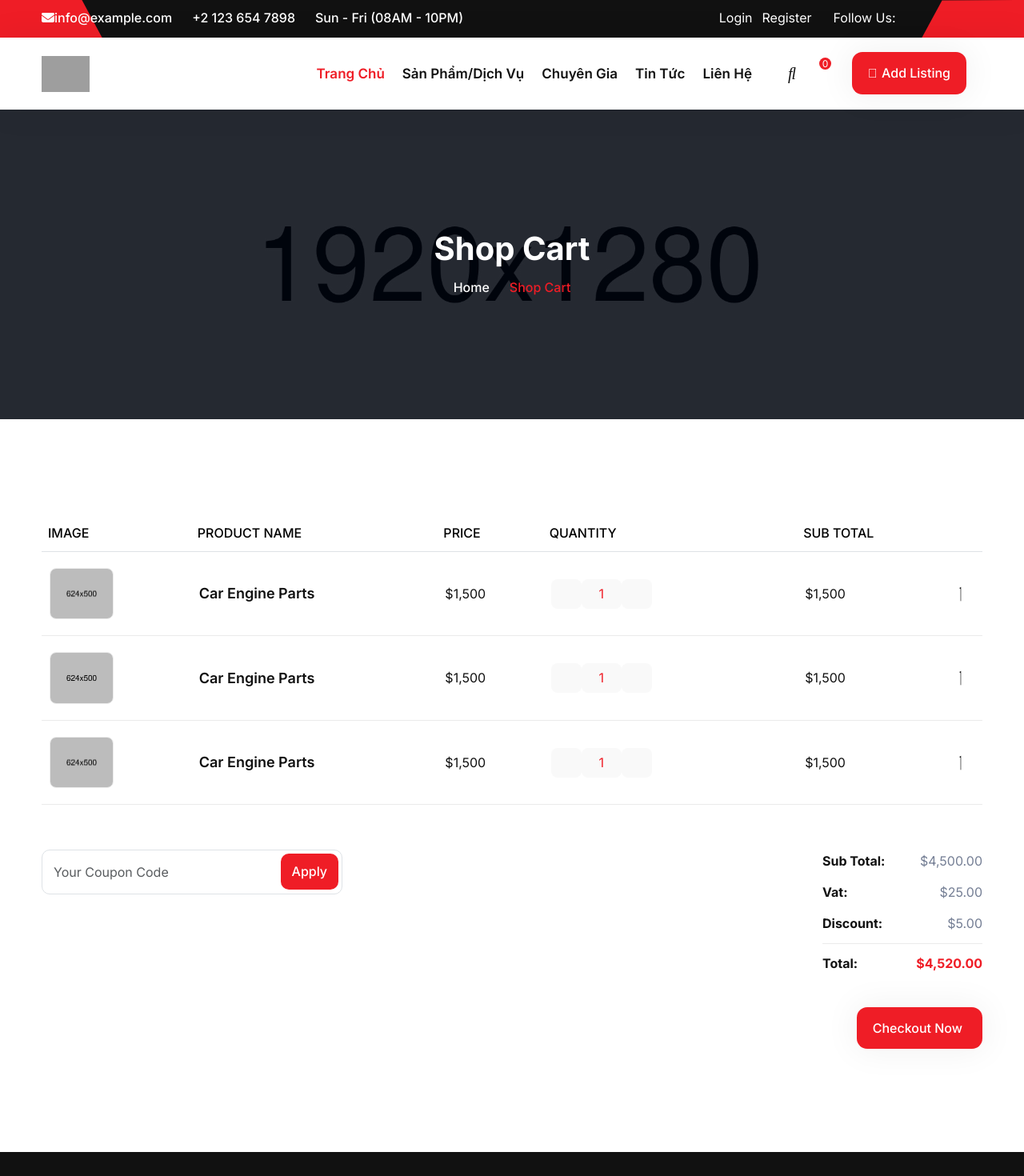
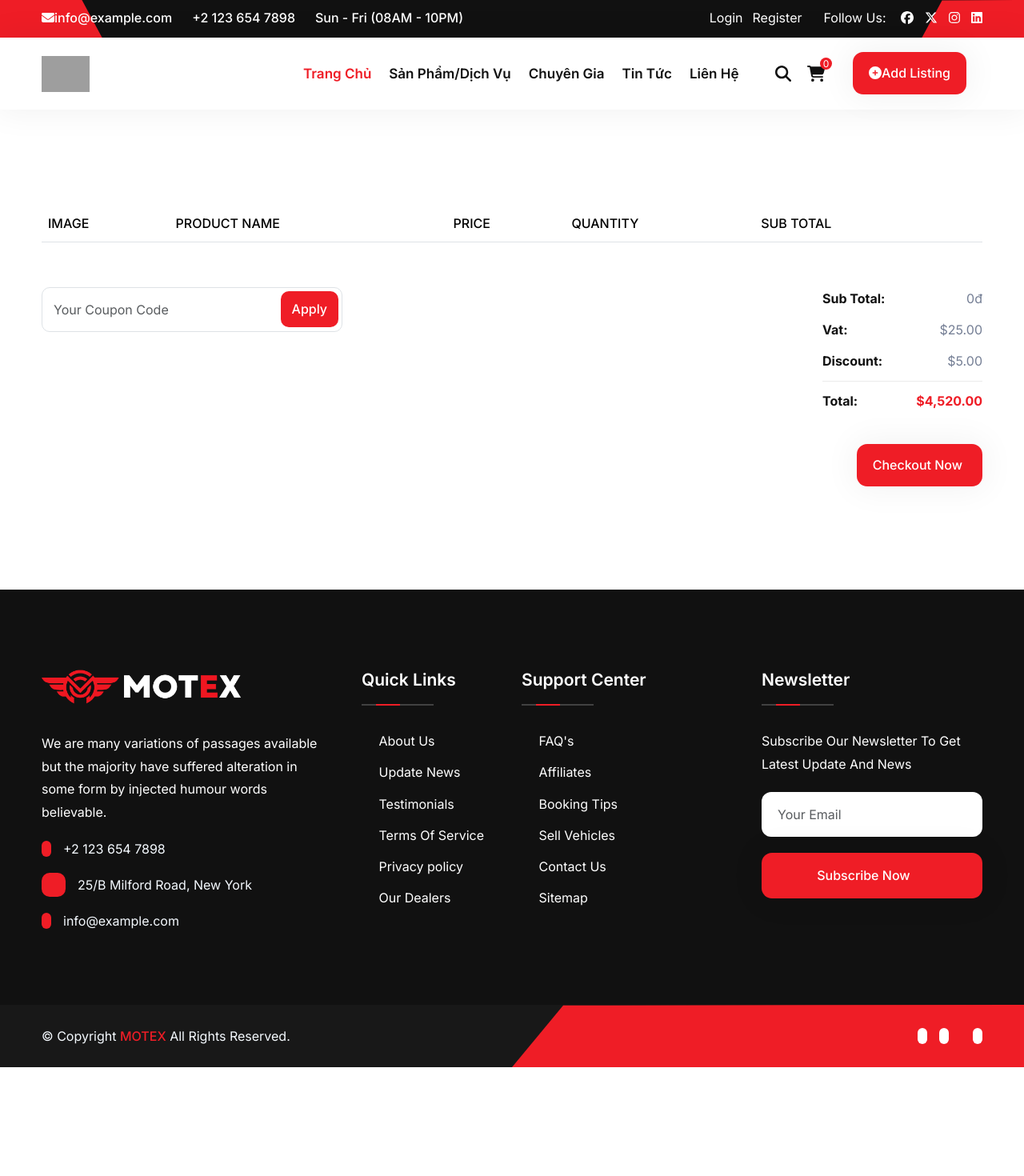
Before and after one commit to HuynhKhoaIT/fe-datxe, a Next.js app: page /gio-hang in a window 1280 px wide. Shown: the top 1470 px of the page at 80% size. After the commit the page ends 1334 px from the top, so only its background shows below. Built offline with nearby package versions, Linux system fonts and the light colour scheme; grey boxes are pictures that could not be loaded.

Commit message:
add to cart

```diff
--- a/package.json
+++ b/package.json
@@ -10,6 +10,7 @@
     },
     "dependencies": {
         "@fortawesome/fontawesome-svg-core": "^6.4.2",
+        "@fortawesome/free-brands-svg-icons": "^6.4.2",
         "@fortawesome/free-solid-svg-icons": "^6.4.2",
         "@fortawesome/react-fontawesome": "^0.2.0",
         "@types/node": "20.5.9",
--- a/src/app/components/header/header.tsx
+++ b/src/app/components/header/header.tsx
@@ -1,5 +1,8 @@
 'use client';
-import { faEnvelope } from '@fortawesome/free-solid-svg-icons';
+import { icon } from '@fortawesome/fontawesome-svg-core';
+import { faCartShopping, faCirclePlus, faEnvelope, faMagnifyingGlass } from '@fortawesome/free-solid-svg-icons';
+import { faFacebook, faInstagram, faLinkedin, faXTwitter } from '@fortawesome/free-brands-svg-icons';
+
 import { FontAwesomeIcon } from '@fortawesome/react-fontawesome';
 import Link from 'next/link';
 
@@ -44,16 +47,16 @@ const Header = () => {
                             <div className="header-top-social">
                                 <span>Follow Us: </span>
                                 <Link href="#">
-                                    <i className="fab fa-facebook"></i>
+                                    <FontAwesomeIcon icon={faFacebook} />
                                 </Link>
                                 <Link href="#">
-                                    <i className="fab fa-twitter"></i>
+                                    <FontAwesomeIcon icon={faXTwitter} />
                                 </Link>
                                 <Link href="#">
-                                    <i className="fab fa-instagram"></i>
+                                    <FontAwesomeIcon icon={faInstagram} />
                                 </Link>
                                 <Link href="#">
-                                    <i className="fab fa-linkedin"></i>
+                                    <FontAwesomeIcon icon={faLinkedin} />
                                 </Link>
                             </div>
                         </div>
@@ -97,7 +100,7 @@ const Header = () => {
                                     </Link>
                                 </li>
                                 <li className="nav-item">
-                                    <Link className="nav-link" href="san-pham">
+                                    <Link className="nav-link" href="/san-pham">
                                         Sản phẩm/Dịch vụ
                                     </Link>
                                 </li>
@@ -120,18 +123,19 @@ const Header = () => {
                             <div className="nav-right">
                                 <div className="search-btn">
                                     <button type="button" className="nav-right-link">
-                                        <i className="far fa-search"></i>
+                                        <FontAwesomeIcon icon={faMagnifyingGlass} />
                                     </button>
                                 </div>
                                 <div className="cart-btn">
-                                    <Link href="#" className="nav-right-link">
-                                        <i className="far fa-cart-plus"></i>
+                                    <Link href="/gio-hang" className="nav-right-link">
+                                        <FontAwesomeIcon icon={faCartShopping} />
                                         <span>0</span>
                                     </Link>
                                 </div>
                                 <div className="nav-right-btn mt-2">
                                     <Link href="#" className="theme-btn">
-                                        <span className="far fa-plus-circle"></span>Add Listing
+                                        <FontAwesomeIcon icon={faCirclePlus} />
+                                        Add Listing
                                     </Link>
                                 </div>
                                 <div className="sidebar-btn">
--- a/src/app/gio-hang/page.tsx
+++ b/src/app/gio-hang/page.tsx
@@ -1,18 +1,61 @@
-export default function Cart () {
+'use client';
+import React, { useEffect, useState } from 'react';
+import { faMinus, faPlus, faXmark } from '@fortawesome/free-solid-svg-icons';
+import { FontAwesomeIcon } from '@fortawesome/react-fontawesome';
+export default function Cart() {
+    const [cartData, setCartData] = useState<
+        { product: { id: number; name: string; price: number; thumbnail: string }; quantity: number }[]
+    >([]);
+    // tăng số lượng sản phẩm
+    const incrementQuantity = (productId: number) => {
+        const updateCartData = cartData.map((item) => {
+            if (item.product.id === productId) {
+                item.quantity += 1;
+            }
+            return item;
+        });
+        localStorage.setItem('cartData', JSON.stringify(updateCartData));
+        setCartData(updateCartData);
+    };
+    // giảm số lượng sản phẩm
+    const decrementQuantity = (productId: number) => {
+        const updateCartData = cartData.map((item) => {
+            if (item.product.id === productId && item.quantity > 1) {
+                item.quantity -= 1;
+            }
+            return item;
+        });
+        localStorage.setItem('cartData', JSON.stringify(updateCartData));
+        setCartData(updateCartData);
+    };
+
+    // Tính tổng tiền
+    const calculateSubTotal = () => {
+        let subTotal = 0;
+        cartData.forEach((item) => {
+            subTotal += item.product.price * item.quantity;
+        });
+        return subTotal;
+    };
+    // Xóa sản phẩm ra khỏi giỏ hàng
+    const deleteItem = (productId: number) => {
+        const updatedCartData = cartData.filter((item) => item.product.id !== productId);
+        localStorage.setItem('cartData', JSON.stringify(updatedCartData));
+        setCartData(updatedCartData);
+    };
+
+    useEffect(() => {
+        // Lấy dữ liệu từ Local Storage
+        const existingCartData = localStorage.getItem('cartData');
+        if (existingCartData) {
+            // Chuyển đổi chuỗi JSON thành mảng JavaScript
+            const parsedCartData = JSON.parse(existingCartData);
+            setCartData(parsedCartData);
+        }
+    }, []);
+
     return (
         <main className="main">
-
-        <div className="site-breadcrumb" style={{background: `url(assets/img/breadcrumb/01.jpg)`}}>
-            <div className="container">
-                <h2 className="breadcrumb-title">Shop Cart</h2>
-                <ul className="breadcrumb-menu">
-                    <li><a href="index.html">Home</a></li>
-                    <li className="active">Shop Cart</li>
-                </ul>
-            </div>
-        </div>
-
-
             <div className="shop-cart py-120">
                 <div className="container">
                     <div className="shop-cart-wrapper">
@@ -29,96 +72,57 @@ export default function Cart () {
                                     </tr>
                                 </thead>
                                 <tbody>
-                                <tr>
+                                    {cartData.map((item, index) => (
+                                        <tr key={index}>
                                             <td>
                                                 <div className="cart-img">
-                                            <img src="/assets/img/shop/01.jpg" alt=""/>
+                                                    <img src={item.product.thumbnail} alt="" />
                                                 </div>
                                             </td>
                                             <td>
-                                        <h5>Car Engine Parts</h5>
+                                                <h5>{item.product.name}</h5>
                                             </td>
                                             <td>
                                                 <div className="cart-price">
-                                            <span>$1,500</span>
+                                                    <span>{item.product.price.toLocaleString()}đ</span>
                                                 </div>
                                             </td>
                                             <td>
                                                 <div className="cart-qty">
-                                            <button className="minus-btn"><i className="fal fa-minus"></i></button>
-                                            <input className="quantity" type="text" value="1" />
-                                            <button className="plus-btn"><i className="fal fa-plus"></i></button>
+                                                    <button
+                                                        onClick={() => decrementQuantity(item.product.id)}
+                                                        className="minus-btn"
+                                                    >
+                                                        <FontAwesomeIcon icon={faMinus} />
+                                                    </button>
+                                                    <input
+                                                        className="quantity"
+                                                        type="text"
+                                                        value={item.quantity}
+                                                        readOnly
+                                                    />
+                                                    <button
+                                                        onClick={() => incrementQuantity(item.product.id)}
+                                                        className="plus-btn"
+                                                    >
+                                                        <FontAwesomeIcon icon={faPlus} />
+                                                    </button>
                                                 </div>
                                             </td>
                                             <td>
                                                 <div className="cart-sub-total">
-                                            <span>$1,500</span>
+                                                    <span>
+                                                        {(item.product.price * item.quantity).toLocaleString()}đ
+                                                    </span>
                                                 </div>
                                             </td>
                                             <td>
-                                        <a href="#" className="cart-remove"><i className="far fa-times"></i></a>
+                                                <a onClick={() => deleteItem(item.product.id)} className="cart-remove">
+                                                    <FontAwesomeIcon icon={faXmark} />
+                                                </a>
                                             </td>
                                         </tr>
-                                <tr>
-                                    <td>
-                                        <div className="cart-img">
-                                            <img src="/assets/img/shop/02.jpg" alt=""/>
-                                        </div>
-                                    </td>
-                                    <td>
-                                        <h5>Car Engine Parts</h5>
-                                    </td>
-                                    <td>
-                                        <div className="cart-price">
-                                            <span>$1,500</span>
-                                        </div>
-                                    </td>
-                                    <td>
-                                        <div className="cart-qty">
-                                            <button className="minus-btn"><i className="fal fa-minus"></i></button>
-                                            <input className="quantity" type="text" value="1" />
-                                            <button className="plus-btn"><i className="fal fa-plus"></i></button>
-                                        </div>
-                                    </td>
-                                    <td>
-                                        <div className="cart-sub-total">
-                                            <span>$1,500</span>
-                                        </div>
-                                    </td>
-                                    <td>
-                                        <a href="#" className="cart-remove"><i className="far fa-times"></i></a>
-                                    </td>
-                                </tr>
-                                <tr>
-                                    <td>
-                                        <div className="cart-img">
-                                            <img src="/assets/img/shop/03.jpg" alt=""/>
-                                        </div>
-                                    </td>
-                                    <td>
-                                        <h5>Car Engine Parts</h5>
-                                    </td>
-                                    <td>
-                                        <div className="cart-price">
-                                            <span>$1,500</span>
-                                        </div>
-                                    </td>
-                                    <td>
-                                        <div className="cart-qty">
-                                            <button className="minus-btn"><i className="fal fa-minus"></i></button>
-                                            <input className="quantity" type="text" value="1"/>
-                                            <button className="plus-btn"><i className="fal fa-plus"></i></button>
-                                        </div>
-                                    </td>
-                                    <td>
-                                        <div className="cart-sub-total">
-                                            <span>$1,500</span>
-                                        </div>
-                                    </td>
-                                    <td>
-                                        <a href="#" className="cart-remove"><i className="far fa-times"></i></a>
-                                    </td>
-                                </tr>
+                                    ))}
                                 </tbody>
                             </table>
                         </div>
@@ -127,22 +131,38 @@ export default function Cart () {
                                 <div className="col-md-6 col-lg-4">
                                     <div className="cart-coupon">
                                         <div className="form-group">
-                                        <input type="text" className="form-control" placeholder="Your Coupon Code"/>
-                                        <button className="coupon-btn" type="submit">Apply <i className="fas fa-arrow-right-long"></i></button>
+                                            <input
+                                                type="text"
+                                                className="form-control"
+                                                placeholder="Your Coupon Code"
+                                            />
+                                            <button className="coupon-btn" type="submit">
+                                                Apply <i className="fas fa-arrow-right-long"></i>
+                                            </button>
                                         </div>
                                     </div>
                                 </div>
                                 <div className="col-md-6 col-lg-8">
                                     <div className="cart-summary">
                                         <ul>
-                                        <li><strong>Sub Total:</strong> <span>$4,500.00</span></li>
-                                        <li><strong>Vat:</strong> <span>$25.00</span></li>
-                                        <li><strong>Discount:</strong> <span>$5.00</span></li>
-                                        <li className="cart-total"><strong>Total:</strong> <span>$4,520.00</span></li>
+                                            <li>
+                                                <strong>Sub Total:</strong>{' '}
+                                                <span>{calculateSubTotal().toLocaleString()}đ</span>
+                                            </li>
+                                            <li>
+                                                <strong>Vat:</strong> <span>$25.00</span>
+                                            </li>
+                                            <li>
+                                                <strong>Discount:</strong> <span>$5.00</span>
+                                            </li>
+                                            <li className="cart-total">
+                                                <strong>Total:</strong> <span>$4,520.00</span>
+                                            </li>
                                         </ul>
                                         <div className="text-end mt-40">
-                                        <a href="#" className="theme-btn">Checkout Now<i
-                                                className="fas fa-arrow-right-long"></i></a>
+                                            <a href="#" className="theme-btn">
+                                                Checkout Now<i className="fas fa-arrow-right-long"></i>
+                                            </a>
                                         </div>
                                     </div>
                                 </div>
@@ -151,7 +171,6 @@ export default function Cart () {
                     </div>
                 </div>
             </div>
-
         </main>
-    )
+    );
 }
```
Also changed, not shown: src/app/components/product/productItem.tsx (+7 -5 lines), src/app/san-pham/[slug]/page.tsx (+122 -50 lines), 2 other files (tests, documents, lock files or other folders). Lines whose indentation alone changed are shown as unchanged.
